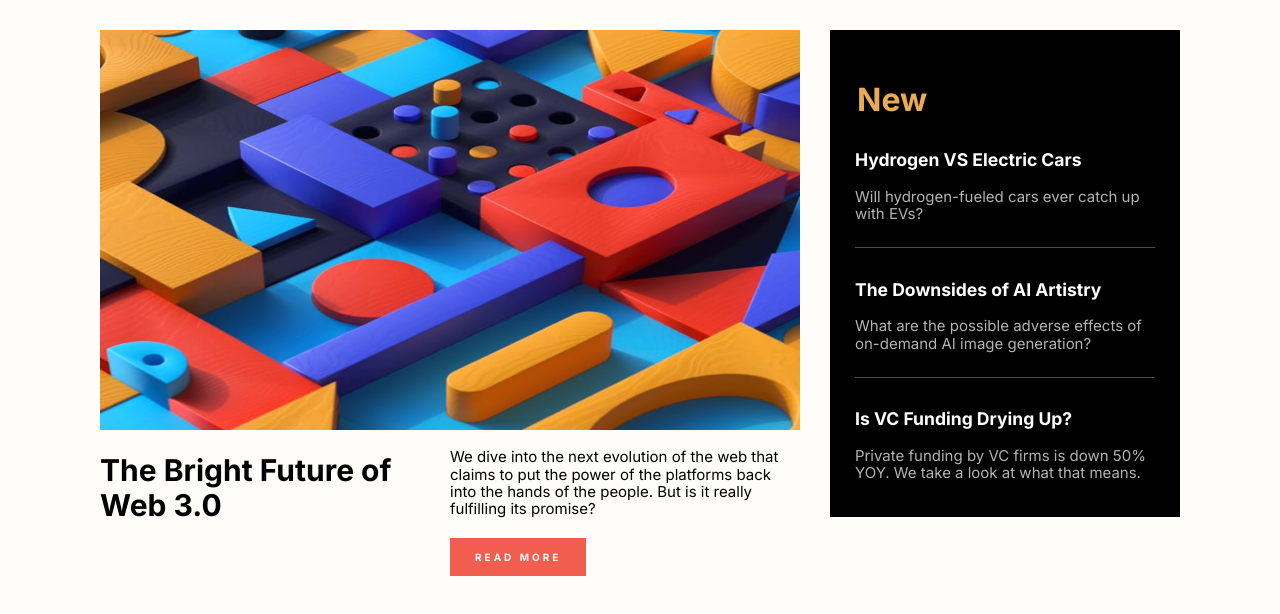
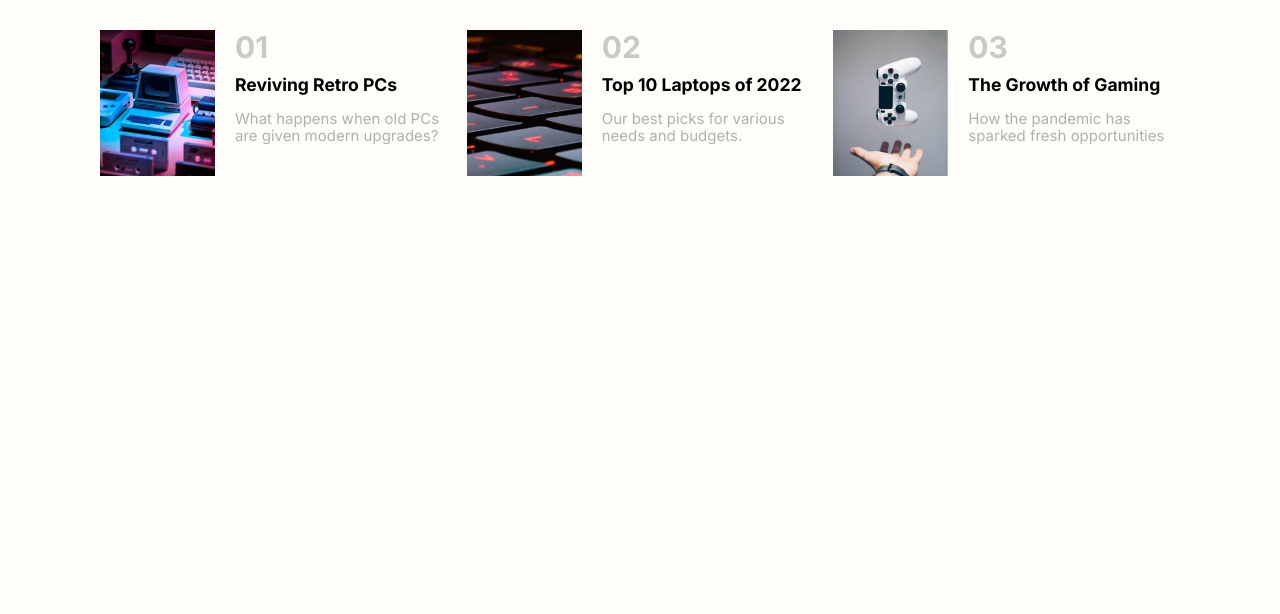
Before and after one commit to Captainoquestico/CHALLENGE-001, a plain HTML site: page index.html in a window 1280 px wide. Drawn offline with Linux system fonts and the light colour scheme.

Commit message:
Creating Media Block.

```diff
--- a/index.html
+++ b/index.html
@@ -15,35 +15,32 @@
     <link rel="stylesheet" href="styles.css" />
   </head>
   <body class="container">
-    <div class="body-block">
-      <div class="body-block-article">
-        <img src="images/image-web-3-mobile.jpg" alt="" />
-        <div class="body-block-text">
-          <h1>The Bright Future of Web 3.0</h1>
-          <div class="body-block-text2">
-            <p>
-              We dive into the next evolution of the web that claims to put the
-              power of the platforms back into the hands of the people. But is it
-              really fulfilling its promise?
-            </p>
-            <a class="btn" href="#">READ MORE</a>
-          </div>
+    <div class="media-block">
+      <div class="media-block-item">
+        <img src="images/image-retro-pcs.jpg" alt="">
+        <div class="media-block-text">
+          <h1>01</h1>
+          <h3>Reviving Retro PCs</h3>
+          <p>What happens when old PCs are given modern upgrades?</p>
         </div>
       </div>
-      <div class="body-block-right">
-        <h2>New</h2>
-        <h3>Hydrogen VS Electric Cars</h3>
-        <p>Will hydrogen-fueled cars ever catch up with EVs?</p>
-        <div class="body-block-line"></div>
-        <h3>The Downsides of AI Artistry</h3>
-        <p>
-          What are the possible adverse effects of on-demand AI image
-          generation?
-        </p>
-        <div class="body-block-line"></div>
-        <h3>Is VC Funding Drying Up?</h3>
-        <p>Private funding by VC firms is down 50% YOY. We take a look at what that means.</p>
+      <div class="media-block-item">
+        <img src="images/image-top-laptops.jpg" alt="">
+        <div class="media-block-text">
+          <h1>02</h1>
+          <h3>Top 10 Laptops of 2022</h3>
+          <p>Our best picks for various needs and budgets.</p>
+        </div>
+      </div>
+      <div class="media-block-item">
+        <img src="images/image-gaming-growth.jpg" alt="">
+        <div class="media-block-text">
+          <h1>03</h1>
+          <h3>The Growth of Gaming</h3>
+          <p>How the pandemic has sparked fresh opportunities</p>
+        </div>
       </div>
     </div>
+
   </body>
 </html>
--- a/styles.css
+++ b/styles.css
@@ -160,3 +160,39 @@ a{
 
     }
 }
+/* Media Block */
+.media-block-item {
+    display: grid;
+    grid-template-columns: 1fr 2fr;
+    gap: 2rem;
+    margin-bottom: 2rem;
+}
+.media-block-item img{
+    max-width: 115px;
+}
+.media-block-item h1{
+    margin-top: 0;
+    opacity: 0.2;
+    margin-bottom: 1rem;
+}
+.media-block-item p{
+    opacity: 0.3;
+}
+.media-block-item h3{
+    margin-top: 0;
+    margin-bottom: 1rem;
+}
+.media-block-item h3:hover {
+    color: hsl(5, 85%, 63%);
+    transition: 0.1s;
+    cursor: pointer;
+}
+.media-block{
+    gap: 2rem;
+}
+@media screen and (min-width: 375px) {
+    .media-block{
+        display: grid;
+        grid-template-columns: 1fr 1fr 1fr;
+    }
+}
```
Also changed, not shown: Components/body block.html (added, +32 -0 lines).
